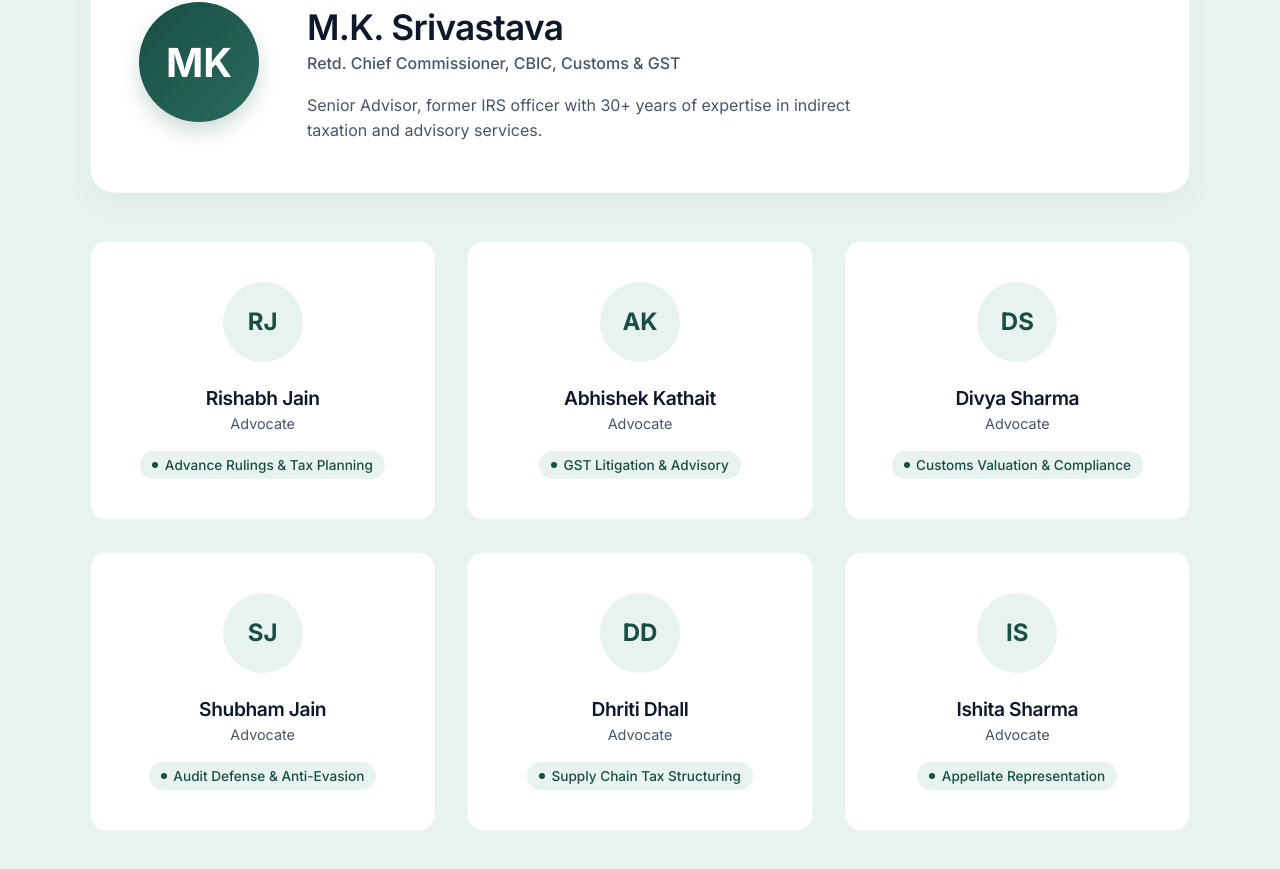
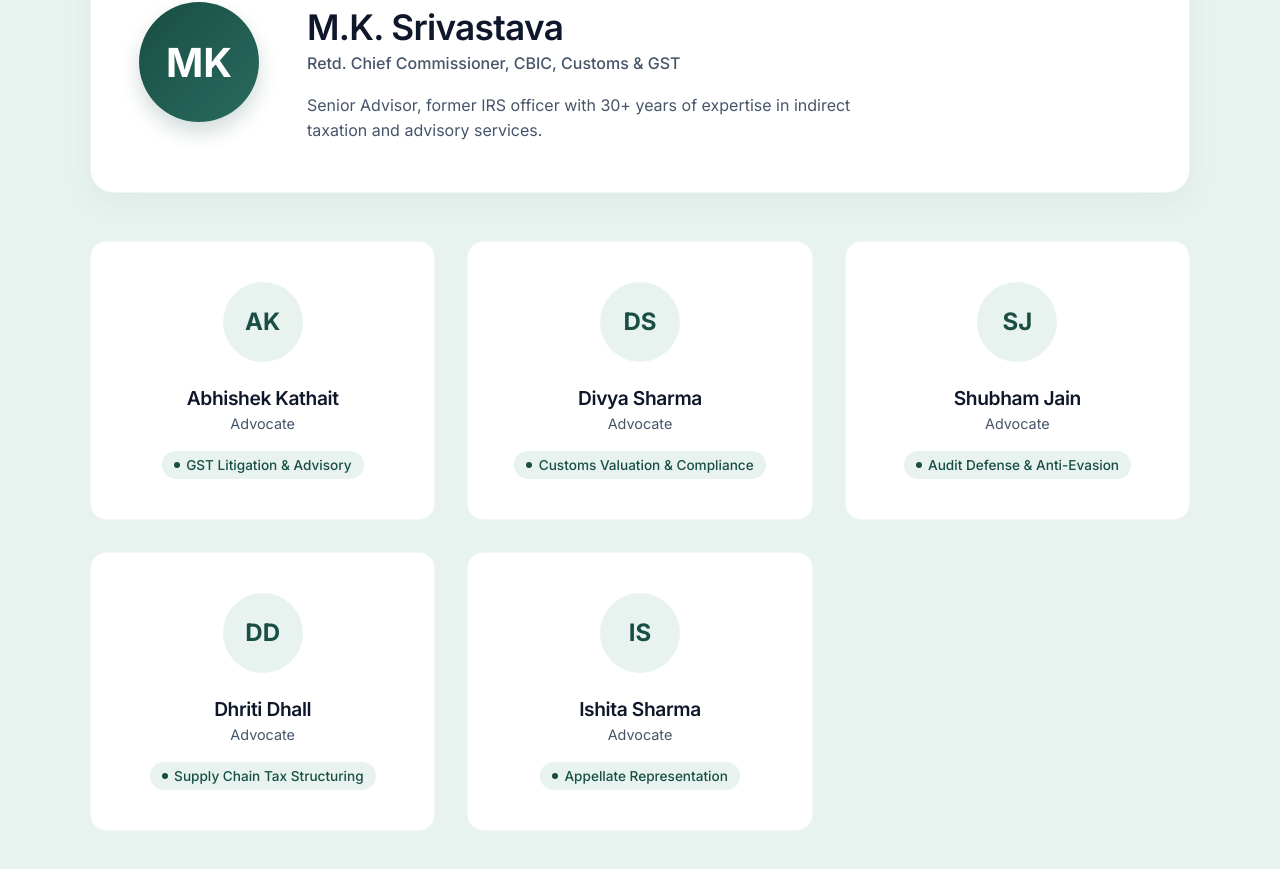
Before and after one commit to VaishnaviKathait55/Definites, a React (Vite) app in the folder client/: page /team in a window 1280 px wide. Shown: the part 788-1657 px from the top of the page. Built offline with nearby package versions, Linux system fonts and the light colour scheme.

Commit message:
add correct section pages name

```diff
--- a/client/src/components/Team.jsx
+++ b/client/src/components/Team.jsx
@@ -2,7 +2,7 @@ import React from 'react';
 
 
 const advocates = [
-  { name: "Rishabh Jain", role: "Advocate", focus: "Advance Rulings & Tax Planning" },
+  // { name: "Rishabh Jain", role: "Advocate", focus: "Advance Rulings & Tax Planning" },
   { name: "Abhishek Kathait", role: "Advocate", focus: "GST Litigation & Advisory" },
   { name: "Divya Sharma", role: "Advocate", focus: "Customs Valuation & Compliance" },
   { name: "Shubham Jain", role: "Advocate", focus: "Audit Defense & Anti-Evasion" },
```
Also changed, not shown: client/src/pages/ServicesPage.jsx (renamed from client/src/pages/ServicePage.jsx).
